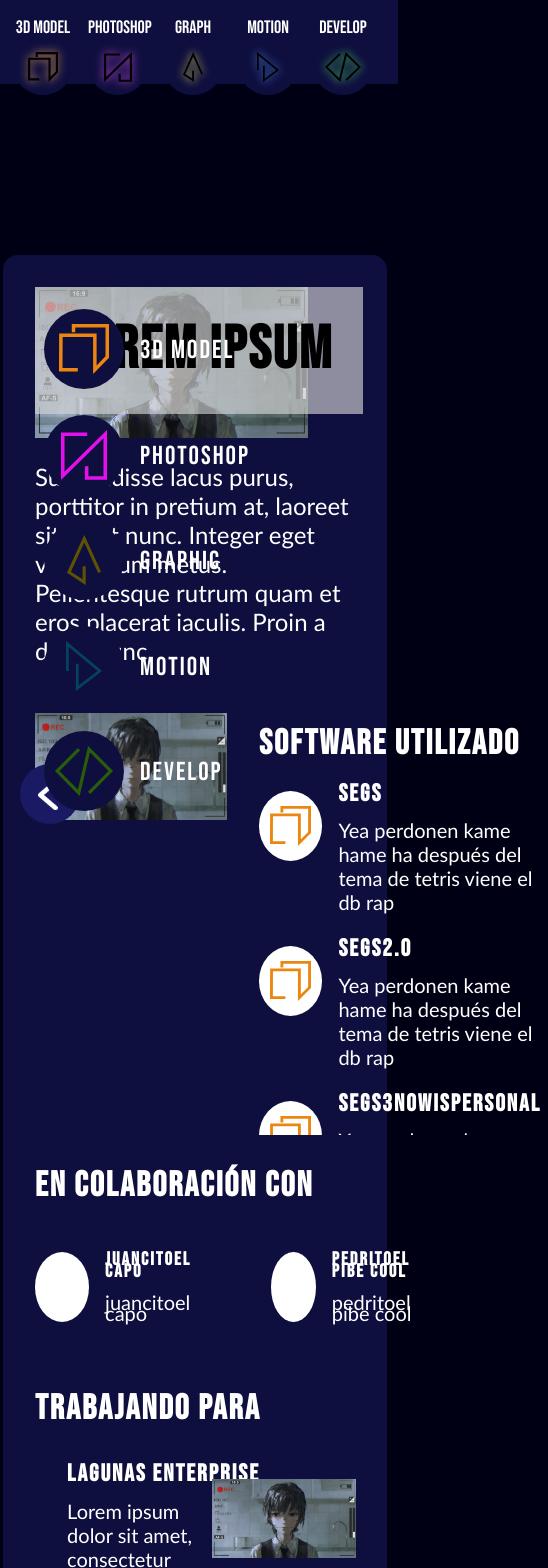
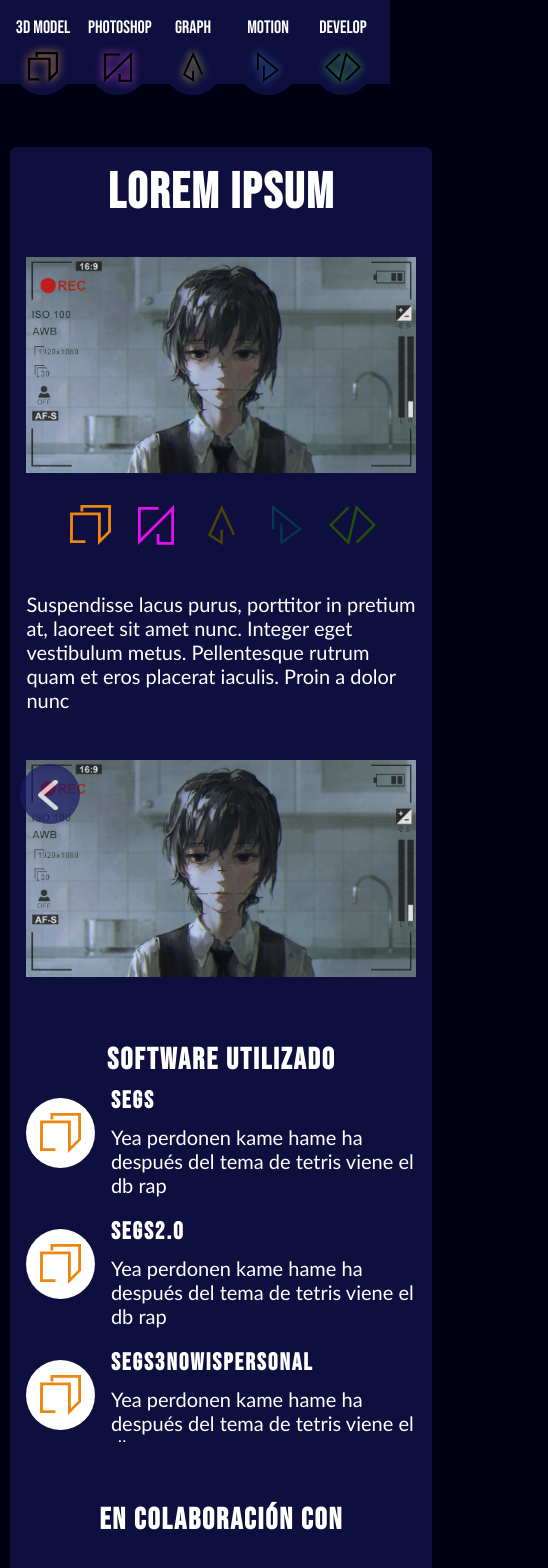
Before and after one commit to JuanMartinSalinas/portfolio-pedro, a React (Vite) app: page /projects/1 in a window 390 px wide. Shown: the top 1568 px of the page, 548 px wide, since content can reach past the window. Built offline with nearby package versions, Linux system fonts and the light colour scheme.

Commit message:
css responsive design project file

```diff
--- a/src/Components/Cards/Cards.jsx
+++ b/src/Components/Cards/Cards.jsx
@@ -82,6 +82,23 @@ export default function Cards() {
                                 </div>
                             </div>
                             <div className={style.aboutData}>
+                                 <h1 className={style.aboutTitle}>Pedro Guillermo Parnisari</h1>
+                                 <h2 className={style.aboutSubtitle}>Diseñador multimedial y comunicador digital</h2>
+                                 <p className={style.aboutParagraph}>Lorem ipsum dolor sit amet, consectetur adipiscing elit. Ut nec elit nisi. Proin aliquet varius massa hendrerit viverra. Sed accumsan maximus rhoncus. Fusce ullamcorper dictum auctor. Vivamus tincidunt consectetur erat, ut euismod nunc fermentum in. Aenean in porttitor odio. Aliquam erat volutpat. Mauris vestibulum feugiat lectus, vitae luctus ex dapibus vel. Etiam non neque ornare, dignissim turpis vitae, pharetra ipsum. Praesent maximus arcu at magna imperdiet, non fermentum felis ullamcorper. Morbi ultricies arcu quis ex rhoncus tempus.</p>
+
+                                 <form className={style.aboutForm} onSubmit={sendEmail}>
+                                     <div className={style.dataForm}>
+                                         <h3 className={style.contactTitle}>Estemos en contacto | Envíame un mensaje abajo</h3>
+                                         <input type="email" className={style.inputEmail} placeholder="Tu correo electrónico"/>
+                                         <input type="text" className={style.inputTitle} placeholder="El título del correo"/>
+                                     </div>
+                                     <div className={style.messageForm}>
+                                         <textarea className={style.inputText} placeholder="Tu mensaje"/>
+                                     </div>
+                                     <button className={style.button} type="submit">Enviar correo</button>
+                                 </form>
+                            </div>
+                            <div className={style.aboutDataMobile}>
 
                                 {contact ?
                                     <div>
--- a/src/Components/Cards/Cards.module.css
+++ b/src/Components/Cards/Cards.module.css
@@ -113,6 +113,14 @@
     border-left:1px solid grey;
     padding-left:3em;
 }
+.aboutDataMobile {
+    width:100%;
+    padding:0px;
+    justify-content: center;
+    text-align: center;
+    display:none;
+}
+
     .aboutTitle {
         font-size:46px;
         letter-spacing: 2px;
@@ -392,6 +400,14 @@
         padding:0px;
         justify-content: center;
         text-align: center;
+        display:none;
+    }
+    .aboutDataMobile {
+        width:100%;
+        padding:0px;
+        justify-content: center;
+        text-align: center;
+        display:inline-block;
     }
         .aboutTitle {
             font-size:34px;
@@ -480,12 +496,6 @@
         filter:opacity(0);
     }
 
-    .aboutData {
-        width:100%;
-        border-left:0px;
-        padding-left:0em;
-    }
-
     .aboutForm {
         height:285px;
         width:100%;
@@ -555,7 +565,6 @@
         margin-top:-2em;
         justify-content:center;
         justify-items: center;
-        border:1px solid red;
         margin-left:2.4em;
         margin-bottom:10em;
     }
@@ -599,3 +608,57 @@
             filter:saturate(0.7);
         }
 }
+
+@media only screen and (max-width:320px) {
+    .cardBox {
+        display:grid;
+        grid-template-columns: repeat(auto-fill, minmax(7rem, 1fr));
+        grid-gap:15px 40px;
+        width:83%;
+        margin:0 auto;
+        margin-top:-2em;
+        justify-content:center;
+        justify-items: center;
+        margin-left:3.5em;
+        margin-bottom:10em;
+    }
+    .card {
+        position:relative;
+        background-color: #3d3a3b;
+        border-radius: 7px;
+        width:140px;
+        height:160px;
+        cursor:pointer;
+        transition:ease-in-out 0.2s;
+        color:black;
+        text-decoration: none;
+    }
+    .paragraph {
+        text-align: left;
+        color:white;
+        font-family:'Gill Sans', 'Gill Sans MT', Calibri, 'Trebuchet MS', sans-serif;
+        font-weight: lighter;
+        padding-bottom:1em;
+        text-overflow: ellipsis;
+        overflow: hidden;
+        white-space:nowrap;
+        width:120px;
+        height:50px;
+        margin-top:0px;
+    }
+    .techBox {
+        position:absolute;
+        top:70px;
+        padding:0.5em;
+        width:100%;
+        margin-top:1.3em;
+    }
+        .techUsed {
+            z-index: 1;
+            position:relative;
+            height: 20px;
+            margin-top:0em;
+            margin-right:0.3em;
+            filter:saturate(0.7);
+        }
+}
--- a/src/Components/NavBar/NavBar.module.css
+++ b/src/Components/NavBar/NavBar.module.css
@@ -231,7 +231,7 @@
     .backgroundBox {
         z-index: -1;
         position:absolute;
-        width:102%;
+        width:100%;
         height:10vh;
         display:flex;
         background-color: #0f0f3f;
--- a/src/Components/Projects/Projects.jsx
+++ b/src/Components/Projects/Projects.jsx
@@ -102,9 +102,7 @@ export default function Projects() {
                                 <div className={styles.workInfo}>
                                     <h3 className={styles.workTitle}>Lagunas enterprise</h3>
                                 <div className={styles.imageAndPic}>
-                                    <p className={styles.workDesc}>Lorem ipsum dolor sit amet, consectetur adipiscing elit. Proin interdum tellus vitae ante molestie, et ornare magna laoreet. Vivamus bibendum venenatis leo, eget gravida massa gravida eu. Etiam finibus mollis purus, consectetur sollicitudin odio ullamcorper vel. Proin porta metus molestie quam ornare efficitur. Cras in dignissim mi. Pellentesque eget libero arcu. Donec vehicula mi sed faucibus iaculis. Nullam cursus nibh sit amet euismod tincidunt. Morbi ac iaculis augue. Curabitur tempus lacus nibh, id interdum sapien faucibus et. Integer in urna lacus. Integer id rhoncus sem. Nam bibendum sapien nec augue posuere condimentum.
-
-</p>
+                                    <p className={styles.workDesc}>Lorem ipsum dolor sit amet, consectetur adipiscing elit. Proin interdum tellus vitae ante molestie, et ornare magna laoreet. Vivamus bibendum venenatis leo, eget gravida massa gravida eu. Etiam finibus mollis purus, consectetur sollicitudin odio ullamcorper vel. Proin porta metus molestie quam ornare efficitur. Cras in dignissim mi. Pellentesque eget libero arcu. Donec vehicula mi sed faucibus iaculis. Nullam cursus nibh sit amet euismod tincidunt. Morbi ac iaculis augue. Curabitur tempus lacus nibh, id interdum sapien faucibus et. Integer in urna lacus. Integer id rhoncus sem. Nam bibendum sapien nec augue posuere condimentum.</p>
                                     <img className={styles.imgWork} src={project.picture} alt="a"/>
                                 </div>
                                 </div>
--- a/src/Components/Projects/Projects.module.css
+++ b/src/Components/Projects/Projects.module.css
@@ -183,7 +183,7 @@
 }
     .workTitle {
         letter-spacing: 2px;
-        font-size:24px;
+        font-size:18x;
     }
     .workDesc {
         font-family: 'Gill Sans', 'Gill Sans MT', Calibri, 'Trebuchet MS', sans-serif;
@@ -234,3 +234,257 @@
     transform: rotate(90deg);
     transition:1s ease-in-out;
 }
+
+@media only screen and (max-width:480px) {
+    .mainBox {
+        color:white;
+        width:100%;
+        margin:auto;
+        margin-left:0.65em;
+        padding:1em;
+        background-color: #0f0f3f;
+        font-family: 'Bebas Neue';
+        font-weight:100;
+        margin-top:-3em;
+        border-radius: 7px;
+    }
+
+    .headerBox {
+        display:inline;
+    }
+        .title {
+            position:relative;
+            display:flex;
+            justify-content: center;
+            align-items: center;
+            color:white;
+            background-color: transparent;
+            height:15%;
+            padding:0em;
+            font-size: 50px;
+            margin-top:0px;
+            letter-spacing:2px;
+        }
+        .headerImg {
+            width:100vw;
+            padding:0px;
+        }
+
+    .techBox {
+        position:relative;
+        display:flex;
+        right:0px;
+        justify-content: center;
+    }
+        .everyTech {
+            display:flex;
+            margin-top:1.4em;
+            margin-bottom:1.4em;
+            margin-left:0.5em;
+            margin-right:0.5em;
+        }
+            .techImgBox {
+                background-color: #0f0f3f;
+                padding:0.3em;
+                margin:0 auto;
+                border-radius:100%;
+                height:40px;
+                width:40px;
+                display:flex;
+                justify-content: center;
+                align-items: center;
+            }
+            .techImgOn {
+                height:40px;
+            }
+            .techImgOff {
+                height:40px;
+                filter:brightness(0.33);
+            }
+            .techName {
+                font-size: 26px;
+                letter-spacing:2px;
+                display:none;
+            }
+
+    .desc {
+        font-family:'Gill Sans', 'Gill Sans MT', Calibri, 'Trebuchet MS', sans-serif;
+        font-size: 20px;
+    }
+
+
+    .bodyBox {
+        margin-top:3em;
+    }
+        .softwareMainBox {
+            display:inline;
+        }
+        .softwareTitle {
+            font-size: 30px;
+            letter-spacing:2px;
+            text-align: center;
+            margin-top:2em;
+        }
+            .imgSoftware {
+                width:100%;
+                height:100%;
+                object-fit:cover;
+
+            }
+            .softwareData {
+                margin-left:0em;
+                margin-top:0px;
+            }
+            .softwareList {
+                overflow-y: auto;
+                height:360px;
+                margin-top:-20px;
+            }
+            .softwareBox {
+                display:flex;
+                margin-bottom: 1em;
+
+            }
+            .everySoftware {
+                background-color: white;
+                border-radius: 100%;
+                width:70px;
+                height:70px;
+                margin-right:1em;
+                display:flex;
+                justify-content: center;
+                align-items: center;
+                margin-top:1em;
+            }
+            .softwareDesc {
+                justify-content: center;
+                width:80%;
+                margin-top:-20px;
+                margin-bottom:-20px;
+            }
+            .imgSoft {
+                height:40px;
+
+            }
+            .softwareName {
+                margin-bottom:-10px;
+                font-size: 24px;
+                letter-spacing: 2px;
+            }
+            .softwareInfo {
+                font-family: 'Gill Sans', 'Gill Sans MT', Calibri, 'Trebuchet MS', sans-serif;
+                font-size: 20px;
+            }
+
+
+            ::-webkit-scrollbar {
+                width:0.5em;
+            }
+
+            ::-webkit-scrollbar-track {
+                background:#000000;
+                border-radius:100vh;
+            }
+
+            ::-webkit-scrollbar-thumb {
+                background:#ffffff;
+                border-radius:100vh;
+
+            }
+
+    .collabs {
+        display: inline;
+    }
+
+    .everyCollab {
+        display:flex;
+        margin-right:4em;
+        margin-bottom:1em;
+    }
+
+    .collabSymbol {
+        background-color: white;
+        border-radius:100%;
+        height:70px;
+        width:70px;
+        margin-right:1em;
+        margin-top:auto;
+        margin-bottom:auto;
+    }
+
+    .collabBoxInfo {
+        line-height:0.7em;
+    }
+        .collabTitle {
+            letter-spacing:2px;
+        }
+        .collabDesc {
+            font-family: 'Gill Sans', 'Gill Sans MT', Calibri, 'Trebuchet MS', sans-serif;
+            font-size:20px;
+        }
+
+
+
+    .workMainBox {
+        margin-top:3em;
+    }
+    .workingFor {
+        margin-left:0em;
+    }
+        .workTitle {
+            letter-spacing: 2px;
+            font-size:24px;
+        }
+        .workDesc {
+            font-family: 'Gill Sans', 'Gill Sans MT', Calibri, 'Trebuchet MS', sans-serif;
+            font-size:20px;
+            margin-right:1em;
+            width:100%;
+            height:200px;
+            overflow-y: scroll;
+        }
+        .imageAndPic {
+            display:inline;
+            margin-top:-2.1em;
+        }
+        .imgWork {
+            width:100%;
+            height:100%;
+            object-fit:cover;
+        }
+
+
+
+    .toMain {
+        background-color: #1a1a64;
+        border-radius: 100%;
+        height:60px;
+        width:60px;
+        bottom:20px;
+        left:20px;
+        position:fixed;
+        transform: rotate(0deg) scale(100%);
+        transition:1s ease-in-out;
+        filter:opacity(0.7);
+    }
+    .toMain:hover {
+        background-color: #1a1a64;
+        border-radius: 100%;
+        height:60px;
+        width:60px;
+        bottom:20px;
+        left:20px;
+        position:fixed;
+        transform: rotate(360deg) scale(105%);
+        transition:1s ease-in-out;
+    }
+
+    .arrow {
+        margin-top:1.3em;
+        margin-left:0.8em;
+        height:20px;
+        width:30px;
+        transform: rotate(90deg);
+        transition:1s ease-in-out;
+    }
+}
```
